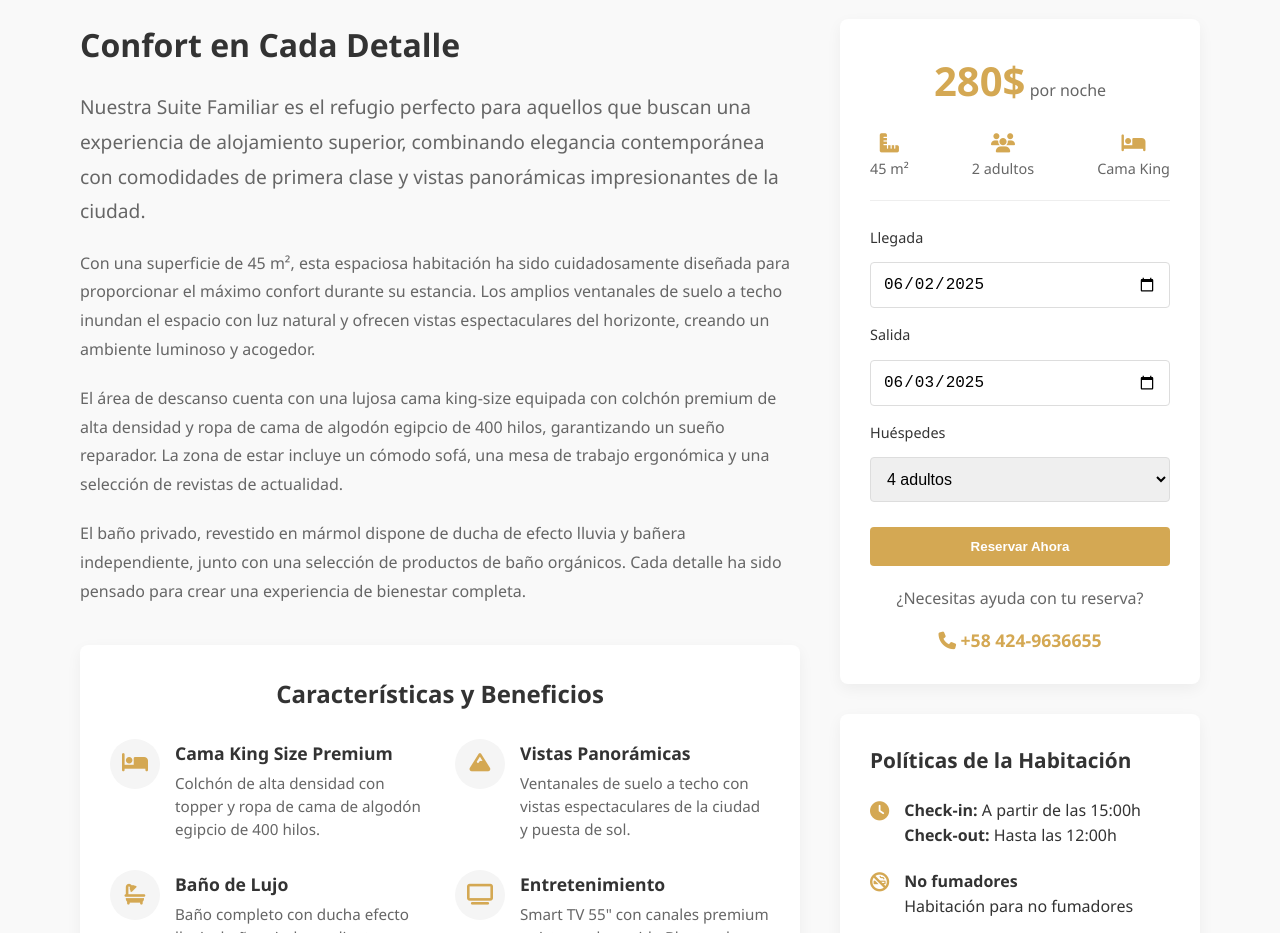
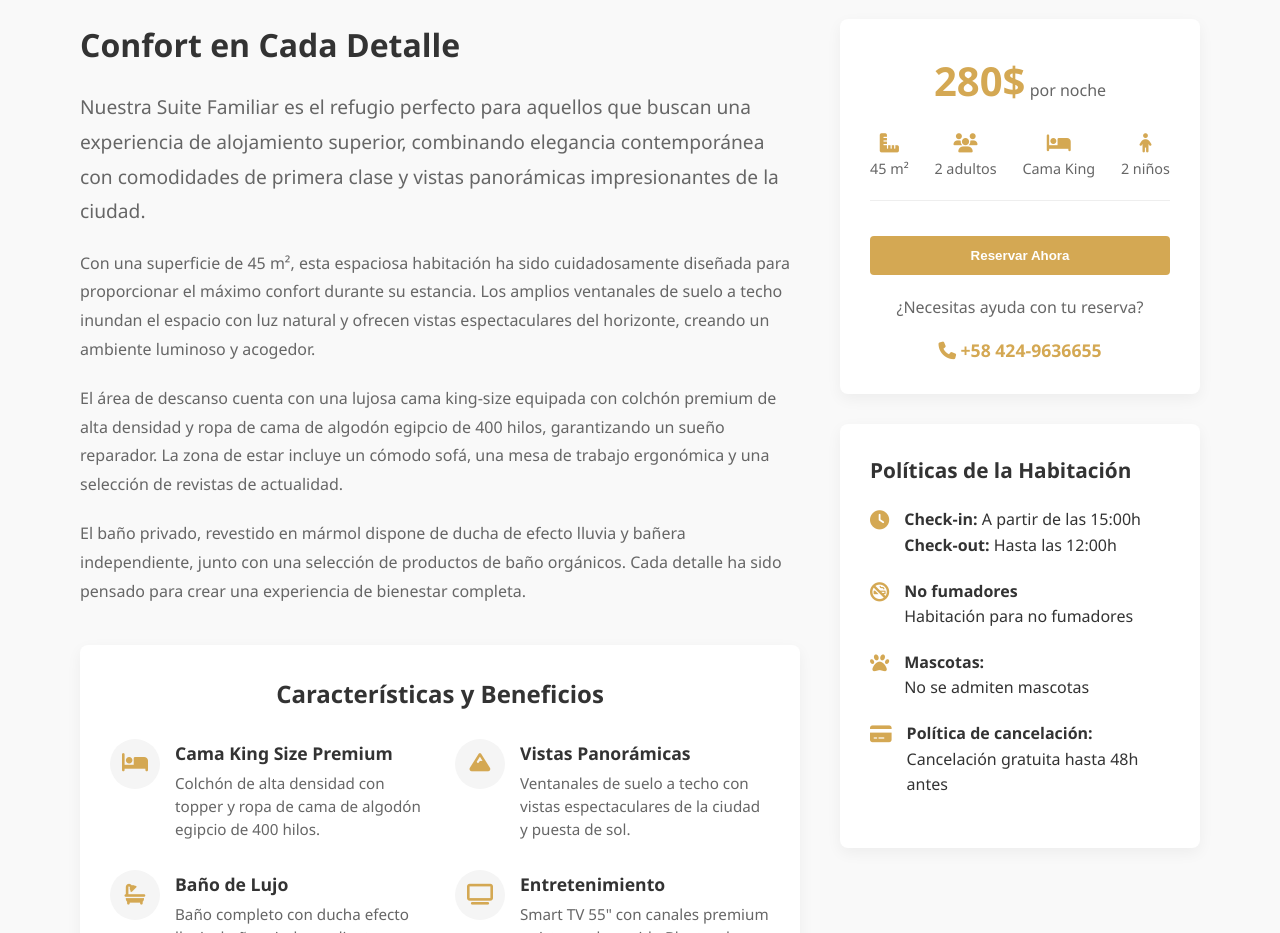
Before and after one commit to Alexzoph/hotel-app, a website: page habitacion-familiar.html in a window 1280 px wide. Shown: the part 1040-1973 px from the top of the page. Drawn offline with Linux system fonts and the light colour scheme.

Commit message:
mas correciones

```diff
--- a/habitacion-familiar.html
+++ b/habitacion-familiar.html
@@ -239,28 +239,11 @@
                                 <i class="fas fa-bed"></i>
                                 <span>Cama King</span>
                             </div>
+                            <div class="info-item">
+                                <i class="fa-solid fa-child"></i>
+                                <span>2 niños</span>
+                            </div>
                         </div>
-
-                        <form class="booking-form-mini">
-                            <div class="form-group">
-                                <label for="check-in">Llegada</label>
-                                <input type="date" id="check-in" required>
-                            </div>
-
-                            <div class="form-group">
-                                <label for="check-out">Salida</label>
-                                <input type="date" id="check-out" required>
-                            </div>
-
-                            <div class="form-group">
-                                <label for="guests">Huéspedes</label>
-                                <select id="guests" required>
-                                    <option value="1">1 adulto</option>
-                                    <option value="2">2 adultos</option>
-                                    <option value="3">3 adultos</option>
-                                    <option value="4" selected>4 adultos</option>
-                                </select>
-                            </div>
 
                             <button class="btn-primary btn-block"><a href="reserva.html">Reservar Ahora</a></button>
                         </form>
```
Also changed, not shown: habitacion-junior.html (+0 -19 lines).
